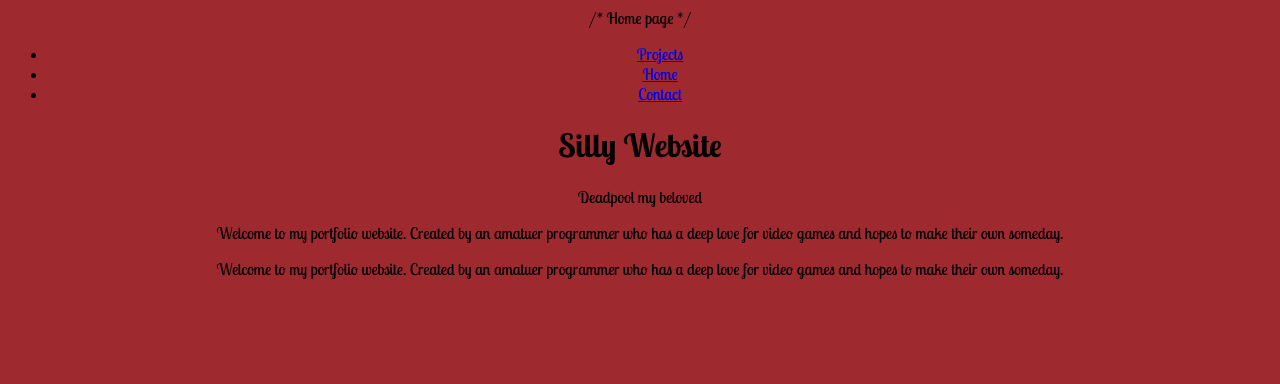
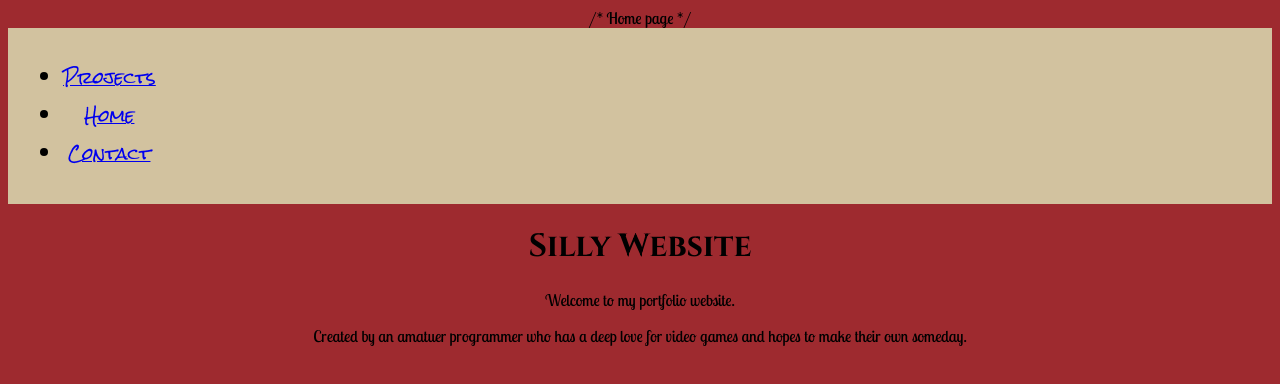
Before and after one commit to ChocoFlan-117/ChocoFlan-117.github.io, a plain HTML site: page index.html in a window 1280 px wide. Drawn offline with Linux system fonts and the light colour scheme.

Commit message:
Website update

```diff
--- a/index.html
+++ b/index.html
@@ -18,10 +18,7 @@
             </ul>
         </nav>
         <h1>Silly Website</h1>
-       <p>Deadpool my beloved</p>
-       <p>Welcome to my portfolio website.
-        Created by an amatuer programmer who has a deep love for video games and hopes to make their own someday.
-       <p>Welcome to my portfolio website. Created by an amatuer programmer who has a deep love for video games and hopes to make their own someday.
-       </p>
+       <p>Welcome to my portfolio website.</p>
+       <p>Created by an amatuer programmer who has a deep love for video games and hopes to make their own someday.</p>
     </body>
 </html>
--- a/styles.css
+++ b/styles.css
@@ -1,14 +1,12 @@
 
 /* Background color */
 body {
-    background-color: rgb(255, 255, 255);
     background-color: #9E2A2F;
     text-align: center;
     font-family: "Lobster Two", sans-serif;
     font-style: normal;
 }
 
-h1, p {
 /* Header*/
 h1 {
     text-align: center;
```
